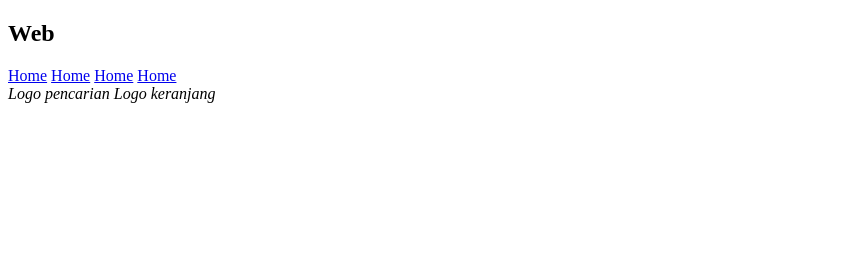
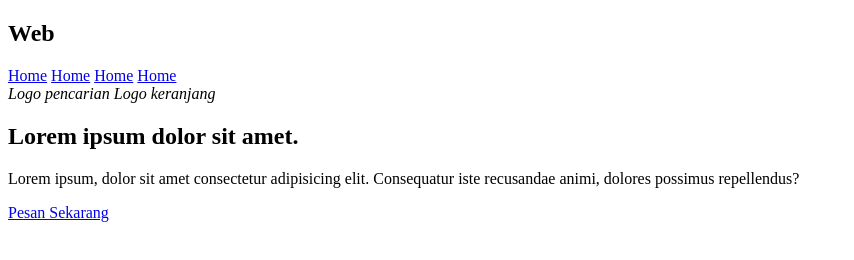
Before and after one commit to chikka-creator/pangpang, a plain HTML site: page index.html in a window 1280 px wide. Shown: the whole page, without its empty margins (0-854 px from the left). Drawn offline with Linux system fonts and the light colour scheme.

Commit message:
hero section

```diff
--- a/index.html
+++ b/index.html
@@ -19,5 +19,13 @@
             <i>Logo keranjang</i>
         </div>
     </nav>
+    <!-- Hero -->
+     <section id="home" class="hero">
+        <main class="content">
+            <h1>Lorem ipsum dolor sit amet.</h1>
+            <p>Lorem ipsum, dolor sit amet consectetur adipisicing elit. Consequatur iste recusandae animi, dolores possimus repellendus?</p>
+            <a href="#menu">Pesan Sekarang</a>
+        </main>
+     </section>
 </body>
 </html>
```
